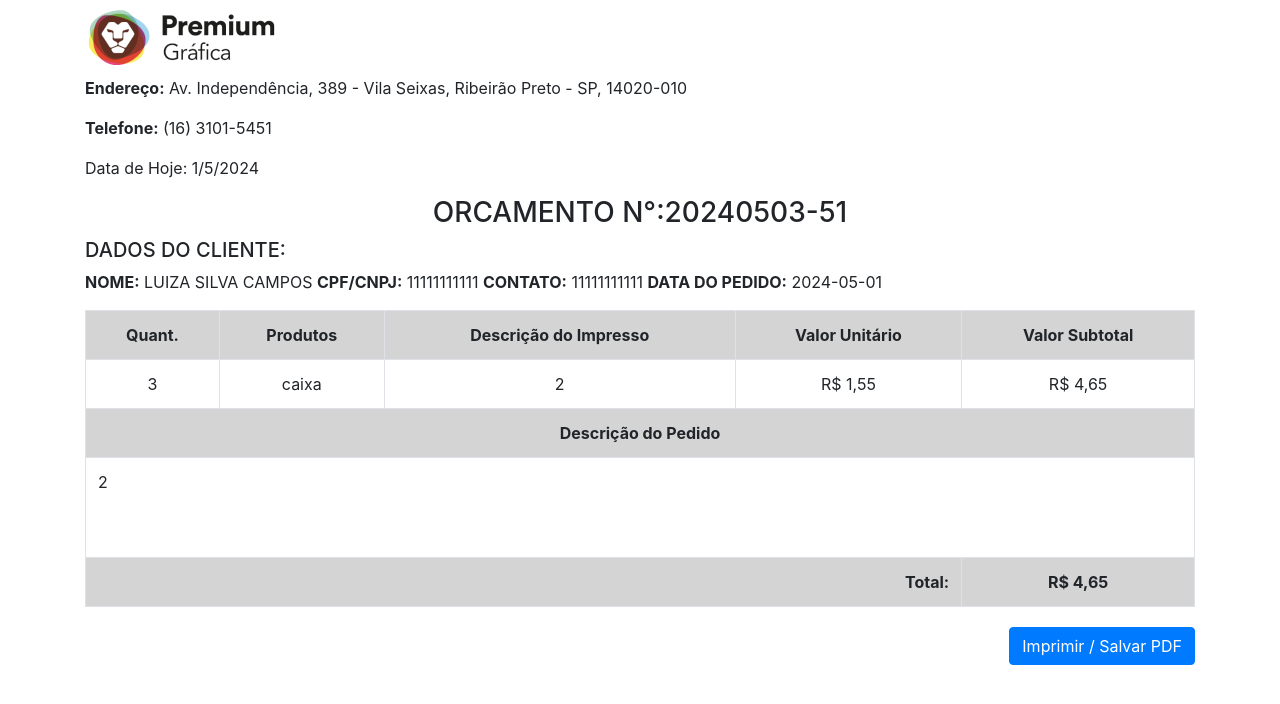
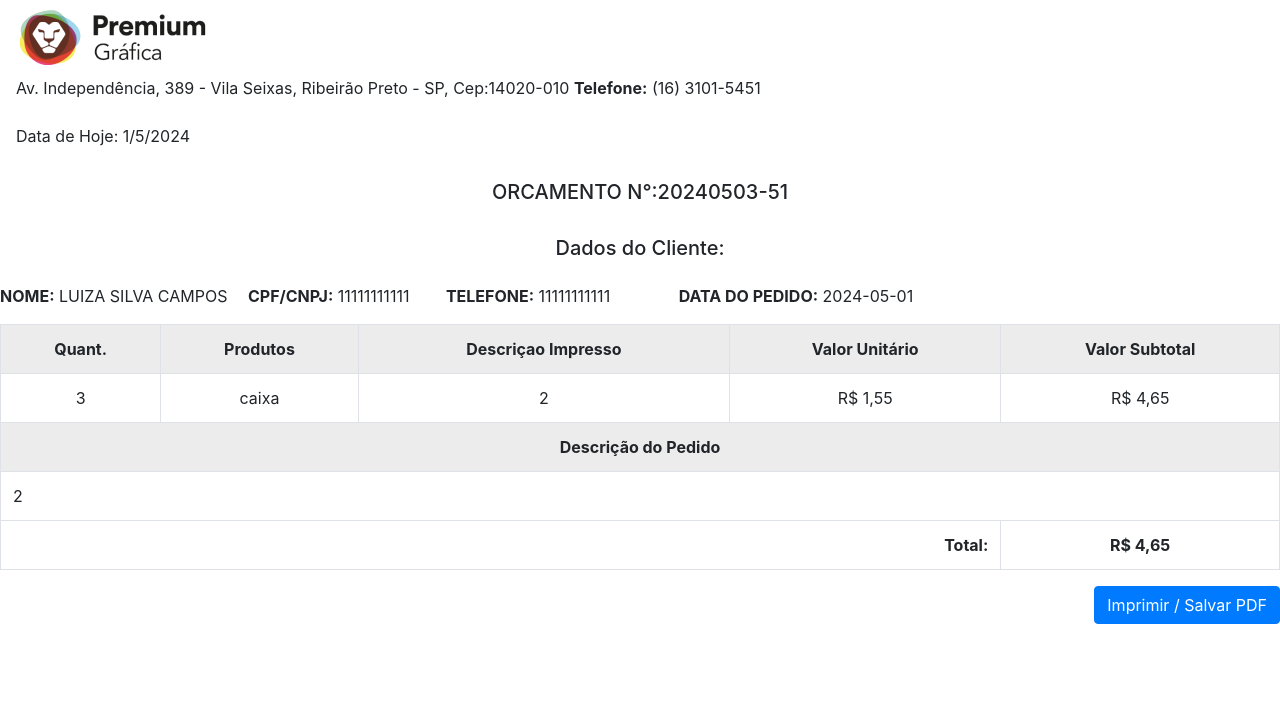
Before and after one commit to sfschiavetto/orcamento-1, a Django app: page /home/imprimir_pedido/51/ in a window 1280 px wide. Shown: the top 704 px of the page. Run offline with Django 5.2, Linux system fonts and the light colour scheme; a user stored in the database is signed in; data comes from the database, SQL or seed files in the repository; both versions use the stored data as it was after the commit; some libraries are stand-ins or nearby versions.

Commit message:
deleted:    home/static/styles/impressao.css 	modified:   home/templates/impressao.html

```diff
--- a/home/static/styles/impressao.css
+++ /dev/null
@@ -1,20 +0,0 @@
-td {
-    text-align: center;
-}
-th  {
-    text-align: center; /* Alinhamento do texto à esquerda */
-    background-color: #d4d4d4; /* Cor de fundo para cabeçalhos */
-}
-h3 {
-    text-align: center;
-}
-@media print {
-    .btn-imprimir {
-        display: none; /* Oculta o botão durante a impressão */
-    }
-}
-.imprimir {
-    margin-top: 20px;
-    display: flex;
-    justify-content: right;
-}
--- a/home/templates/impressao.html
+++ b/home/templates/impressao.html
@@ -3,90 +3,72 @@
 <html lang="pt-br">
     <head>
         <meta charset="UTF-8">
+        <meta name="viewport" content="width=device-width, initial-scale=1.0">
         <title>Pedido {{ pedido.id }}</title>
         <link href="https://stackpath.bootstrapcdn.com/bootstrap/4.5.2/css/bootstrap.min.css" rel="stylesheet">
-        <link rel="stylesheet" href="{% static 'styles/impressao.css' %}">
-
-
     </head>
 
-    <div class="container text-justify">
     <body>
-            <header>
+        <header class="px-3">
 
             <img src="{% static 'image/logo_grafica_small.png' %}" />
-                <p><strong>Endereço:</strong> Av. Independência, 389 - Vila Seixas, Ribeirão Preto - SP, 14020-010</p>
-                <p><strong>Telefone:</strong> (16) 3101-5451</p>
-                <p id="dataAtual"></p>
-
-
-
+            <p> Av. Independência, 389 - Vila Seixas, Ribeirão Preto - SP, Cep:14020-010 <strong>Telefone:</strong> (16) 3101-5451</p>
+            <p class="col py-2 px-md-0" id="dataAtual"></p>
         </header>
         <div>
-                <h3>ORCAMENTO N°:{{ data_atual }}-{{ pedido.id }}</h3>
-                <h5>DADOS DO CLIENTE:</h5>
+            <h5 class="text-center col py-2 px-md-5">ORCAMENTO N°:{{ data_atual }}-{{ pedido.id }}</h5>
+            <h5 class="text-center col py-3 px-md-0">Dados do Cliente:</h5>
         </div>
         <p>
-                <span class="espacamento-itens"><strong>NOME:</strong> {{ pedido.nome_cliente|upper }}</span>
-                <span class="espacamento-itens"><strong>CPF/CNPJ:</strong> {{ pedido.cpf_cnpj }}</span>
-                <span class="espacamento-itens"><strong>CONTATO:</strong> {{ pedido.contato }}</span>
-                <span class="espacamento-itens"><strong>DATA DO PEDIDO:</strong> {{ pedido.data|upper }}</span>
+            <span class="col py-2 px-md-0 text-nowrap"><strong>NOME:</strong> {{ pedido.nome_cliente|upper }}</span>
+            <span class="col py-2 px-md-3 text-nowrap"><strong>CPF/CNPJ:</strong> {{ pedido.cpf_cnpj }}</span>
+            <span class="col py-2 px-md-3 text-nowrap"><strong>TELEFONE:</strong> {{ pedido.contato }}</span>
+            <span class="col py-3 px-md-5 text-nowrap"><strong>DATA DO PEDIDO:</strong> {{ pedido.data|upper }}</span>
         </p>
 
-            <main>
-
-                <table class="table table-bordered">
+        <table class="table table-bordered px-3">
 
             <tbody>
 
                 <tr >
-                            <th style="text-align: center;">Quant.</th>
-                            <th style="text-align: center;">Produtos</th>
-                            <th style="text-align: center;">Descrição do Impresso</th>
-                            <th style="text-align: center;">Valor Unitário</th>
-                            <th style="text-align: center;">Valor Subtotal</th>
+                    <th class="text-center table-active">Quant.</th>
+                    <th class="text-center table-active">Produtos</th>
+                    <th class="text-center table-active">Descriçao Impresso</th>
+                    <th class="text-center table-active">Valor Unitário</th>
+                    <th class="text-center table-active">Valor Subtotal</th>
 
                 </tr>
                 <tr>
-                            <td>{{ pedido.quantidade }}</td>
-                            <td>{{ pedido.produto }}</td>
-                            <td>{{ pedido.descricao_impresso }}</td>
-                            <td>R$ {{ pedido.valor_unitario }}</td>
-                            <td>R$ {{ pedido.valor_total }}</td>
+                    <td class="text-center">{{ pedido.quantidade }}</td>
+                    <td class="text-center">{{ pedido.produto }}</td>
+                    <td class="text-center">{{ pedido.descricao_impresso }}</td>
+                    <td class="text-center">R$ {{ pedido.valor_unitario }}</td>
+                    <td class="text-center">R$ {{ pedido.valor_total }}</td>
                 </tr>
 
-
-
-                        <tr>
-                            <th style="text-align: center;" colspan="5">Descrição do Pedido</th>
+                <tr class="table table-bordered">
+                    <th class="text-center table-active" colspan="5">Descrição do Pedido</th>
                 </tr>
                 <tr >
-                            <td  class="multiline" colspan="5" rowspan="3" style="text-align: left; width: 150px; height: 100px; border: 1px solid ##5a5a5a;">{{ pedido.descricao_pedido }}</td>
+                    <td  class="multiline" colspan="5" rowspan="3">{{ pedido.descricao_pedido }}</td>
                 </tr>
             </tbody>
 
-                    <tfoot >
+            <tfoot class="table table-bordered" >
                 <tr>
-                            <th colspan="4" style="text-align: right;">Total: </th>
-                            <th style="text-align: center;">R$ {{ pedido.valor_total }}</th>
+                    <th class="text-right"colspan="4" >Total: </th>
+                    <th class="text-center">R$ {{ pedido.valor_total }}</th>
                 </tr>
             </tfoot>
         </table>
-                <div class="imprimir">
+        <div class="float-right d-print-none">
                 <button type="button" class="btn btn-primary btn-imprimir" onclick="window.print()">Imprimir / Salvar PDF</button>
         </div>
-
-            </main>
-
-
-
          <!-- Importar Bootstrap JavaScript (opcional) -->
         <script src="https://stackpath.bootstrapcdn.com/bootstrap/4.5.2/js/bootstrap.min.js"></script>
         <script src="https://ajax.googleapis.com/ajax/libs/jquery/3.5.1/jquery.min.js"></script>
         <script src="{% static 'scripts/impressao.js' %}"></script>
+    </body>
 
 
-        </body>
-    </div>
-
 </html>
```
Also changed, not shown: db.sqlite3, 1 other file. Lines whose indentation alone changed are shown as unchanged.
